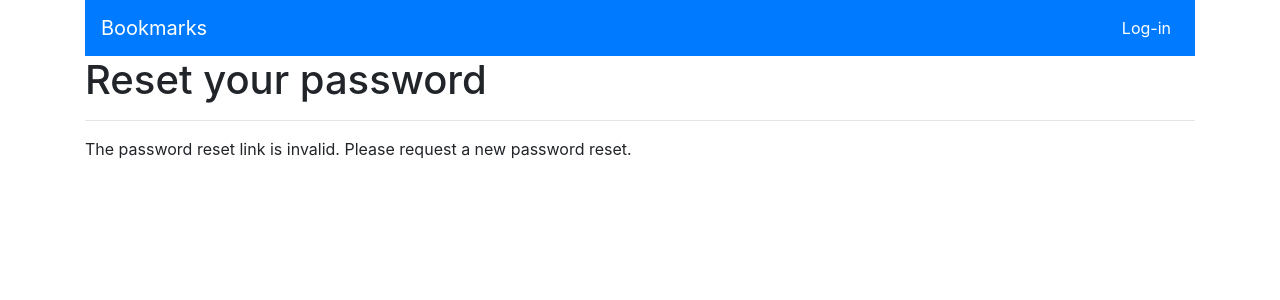
After one commit to alexforcode/dj_test_social, a Django app: page /account/reset/1/1/ in a window 1280 px wide. The commit adds this page. Shown: the top 300 px of the page. Run offline with Django 3.2, Linux system fonts and the light colour scheme; some libraries are stand-ins or nearby versions.

Commit message:
Add reset password views

```diff
--- a/bookmarks/account/templates/registration/login.html
+++ b/bookmarks/account/templates/registration/login.html
@@ -18,4 +18,6 @@
         <input type="hidden" name="next" value="{{ next }}">
         <p><input type="submit" value="Log in"></p>
     </form>
+
+    <p><a href="{% url 'account:password_reset' %}">Forgotten your password?</a></p>
 {% endblock %}
--- /dev/null
+++ b/bookmarks/account/templates/registration/password_reset_confirm.html
@@ -0,0 +1,18 @@
+{% extends 'account/_base.html' %}
+
+{% block title %}Reset your password{% endblock %}
+
+{% block content %}
+    <h1>Reset your password</h1>
+    <hr>
+    {% if validlink %}
+        <p>Please enter your new password twice:</p>
+        <form method="post">
+            {{ form.as_p }}
+            {% csrf_token %}
+            <p><input type="submit" value="Change password"></p>
+        </form>
+    {% else %}
+        <p>The password reset link is invalid. Please request a new password reset.</p>
+    {% endif %}
+{% endblock %}
--- /dev/null
+++ b/bookmarks/account/templates/registration/password_reset_email.html
@@ -0,0 +1,3 @@
+Password reset for e-mail: {{ email }}.
+Follow the link: {{ protocol }}://{{ domain }}{% url 'account:password_reset_confirm' uidb64=uid token=token %}
+Your username: {{ user.get_username }}
--- a/bookmarks/account/urls.py
+++ b/bookmarks/account/urls.py
@@ -1,4 +1,4 @@
-from django.contrib.auth.views import LoginView, LogoutView, PasswordChangeView, PasswordChangeDoneView
+from django.contrib.auth import views as auth_views
 from django.urls import path, reverse_lazy
 
 from . import views
@@ -8,10 +8,30 @@ app_name = 'account'
 
 urlpatterns = [
     path('', views.dashboard, name='dashboard'),
-    path('login/', LoginView.as_view(), name='login'),
-    path('logout/', LogoutView.as_view(), name='logout'),
+
+    # login/logout
+    path('login/', auth_views.LoginView.as_view(), name='login'),
+    path('logout/', auth_views.LogoutView.as_view(), name='logout'),
+
+    # password change
     path('password-change/',
-         PasswordChangeView.as_view(success_url=reverse_lazy('account:password_change_done')),
+         auth_views.PasswordChangeView.as_view(success_url=reverse_lazy('account:password_change_done')),
          name='password_change'),
-    path('password-change/done/', PasswordChangeDoneView.as_view(), name='password_change_done'),
+    path('password-change/done/',
+         auth_views.PasswordChangeDoneView.as_view(),
+         name='password_change_done'),
+
+    # password reset
+    path('password-reset',
+         auth_views.PasswordResetView.as_view(success_url=reverse_lazy('account:password_reset_done')),
+         name='password_reset'),
+    path('password-reset/done/',
+         auth_views.PasswordResetDoneView.as_view(),
+         name='password_reset_done'),
+    path('reset/<uidb64>/<token>/',
+         auth_views.PasswordResetConfirmView.as_view(success_url=reverse_lazy('account:password_reset_complete')),
+         name='password_reset_confirm'),
+    path('reset/done/',
+         auth_views.PasswordResetCompleteView.as_view(),
+         name='password_reset_complete'),
 ]
--- a/bookmarks/bookmarks/settings.py
+++ b/bookmarks/bookmarks/settings.py
@@ -135,3 +135,7 @@ STATIC_URL = '/static/'
 LOGIN_REDIRECT_URL = 'account:dashboard'
 LOGIN_URL = 'account:login'
 LOGOUT_URL = 'account:logout'
+
+
+# Development e-mail backend
+EMAIL_BACKEND = 'django.core.mail.backends.console.EmailBackend'
```
Also changed, not shown: bookmarks/account/templates/registration/password_reset_complete.html (added, +9 -0 lines), bookmarks/account/templates/registration/password_reset_done.html (added, +9 -0 lines), bookmarks/account/templates/registration/password_reset_form.html (added, +14 -0 lines).
